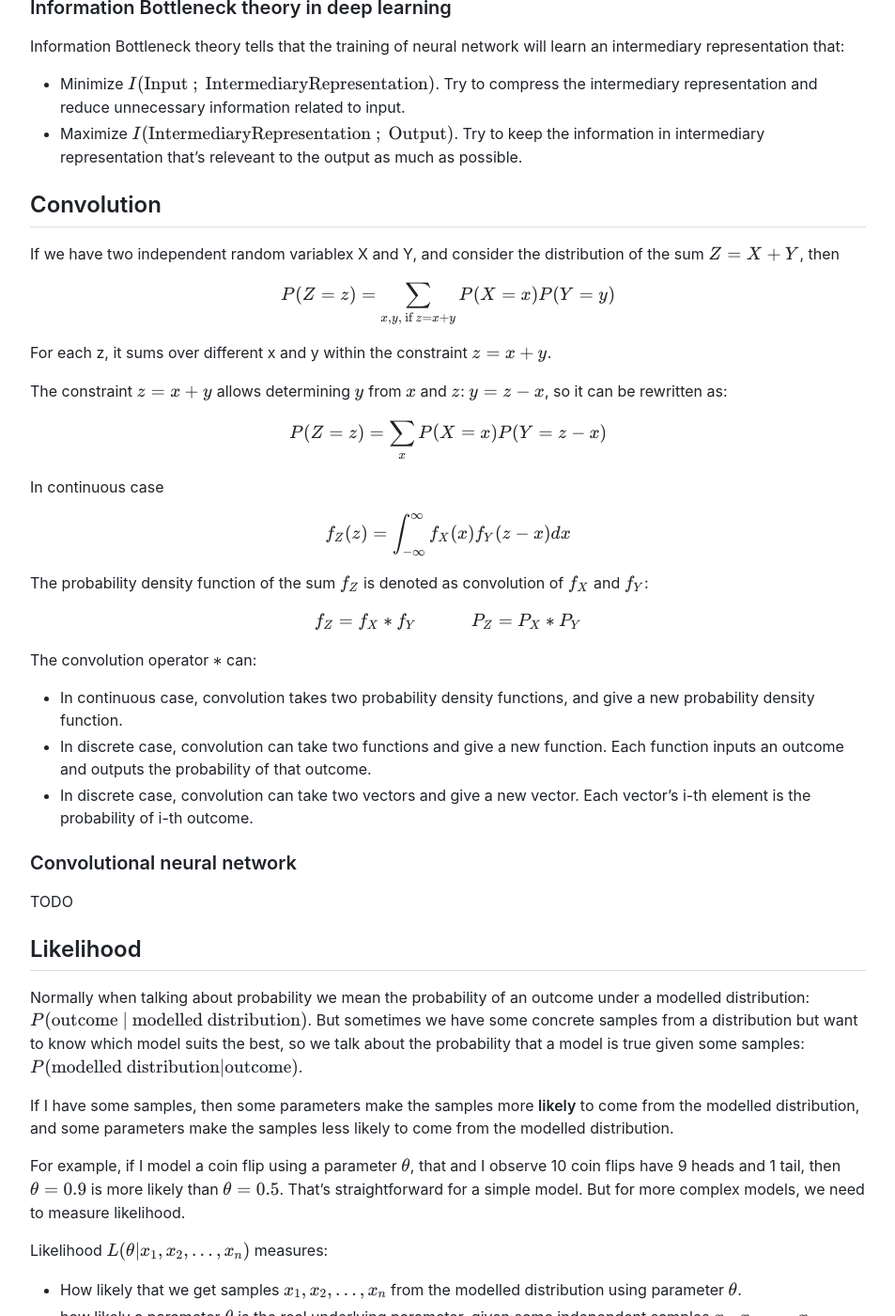
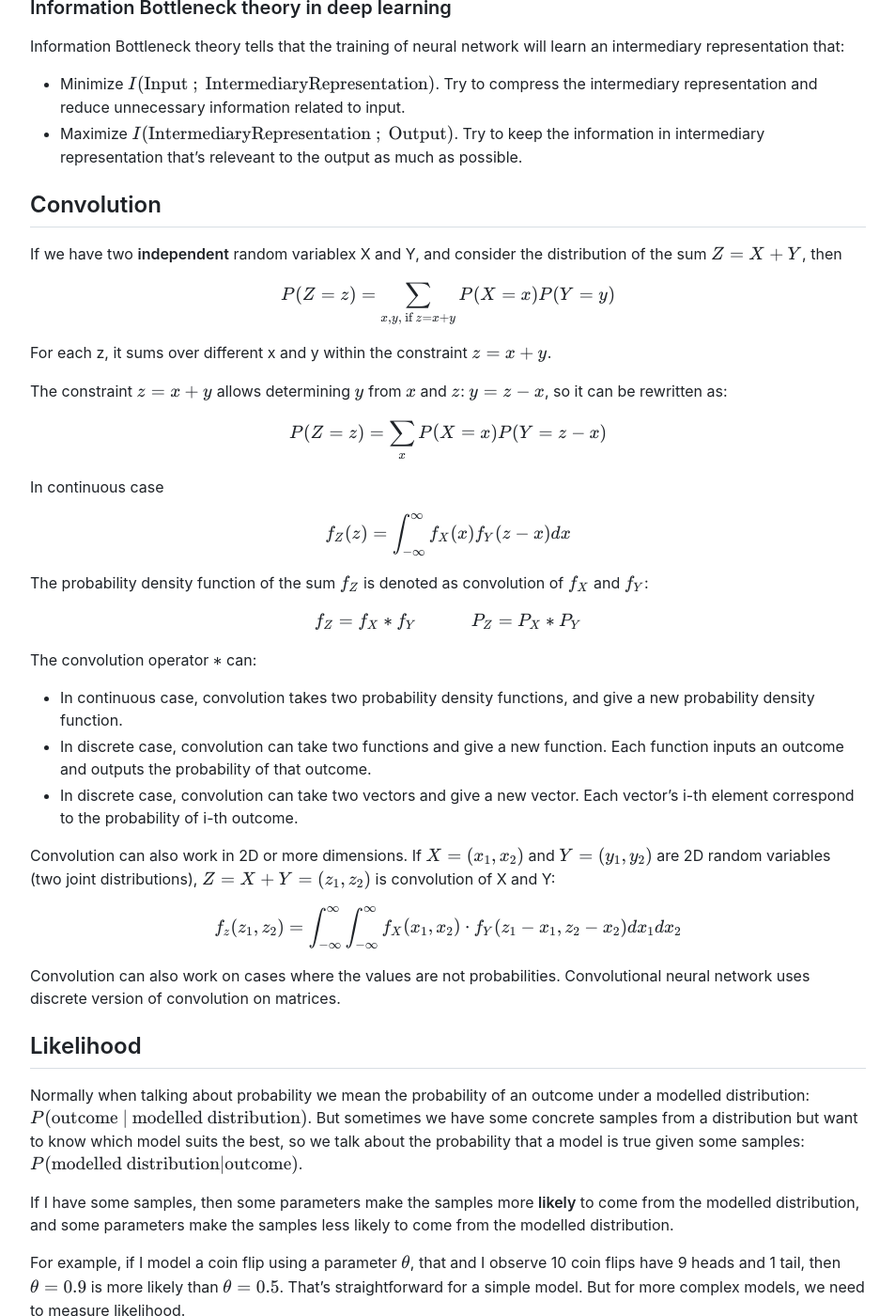
Before and after one commit to qouteall/qouteall-blog, a Jekyll site: the page built from Statistics.md, in a window 1280 px wide and 1400 px high, scrolled down 18603 px. Shown: the whole window at 94% size, without its empty margins (163-1116 px from the left). Built offline with Jekyll 4.4.1, drawn with Linux system fonts in a browser that asks for light colours; nearby versions of some CDN libraries; our own code applies the rules of GitHub Pages for plain Markdown files.

Commit message:
Update Statistics.md

```diff
--- a/Statistics.md
+++ b/Statistics.md
@@ -830,7 +830,7 @@ Information Bottleneck theory tells that the training of neural network will lea
 
 ## Convolution
 
-If we have two independent random variablex X and Y, and consider the distribution of the sum $Z=X+Y$, then
+If we have two **independent** random variablex X and Y, and consider the distribution of the sum $Z=X+Y$, then
 
 $$
 P(Z=z)=\sum_{x,y, \ \text{if} \  z=x+y} P(X=x)P(Y=y)
@@ -860,11 +860,13 @@ The convolution operator $*$ can:
 
 - In continuous case, convolution takes two probability density functions, and give a new probability density function.
 - In discrete case, convolution can take two functions and give a new function. Each function inputs an outcome and outputs the probability of that outcome.
-- In discrete case, convolution can take two vectors and give a new vector. Each vector's i-th element is the probability of i-th outcome.
-
-### Convolutional neural network
-
-TODO
+- In discrete case, convolution can take two vectors and give a new vector. Each vector's i-th element correspond to the probability of i-th outcome.
+
+Convolution can also work in 2D or more dimensions. If $X=(x_1,x_2)$ and $Y=(y_1,y_2)$ are 2D random variables (two joint distributions), $Z=X+Y=(z_1,z_2)$ is convolution of X and Y:
+
+$$f_z(z_1,z_2) = \int_{-\infty}^\infty \int_{-\infty}^\infty f_X(x_1,x_2) \cdot f_Y(z_1-x_1,z_2-x_2) dx_1dx_2$$
+
+Convolution can also work on cases where the values are not probabilities. Convolutional neural network uses discrete version of convolution on matrices.
 
 ## Likelihood
 
```
